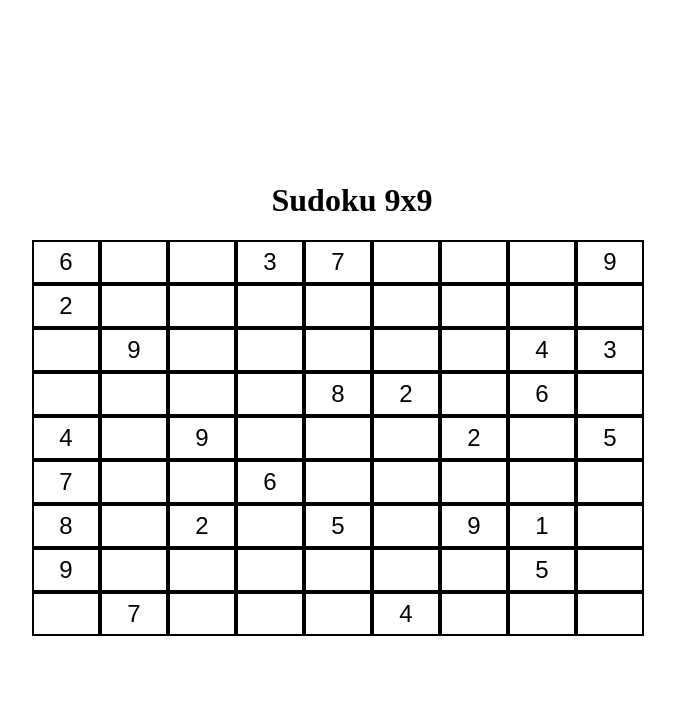
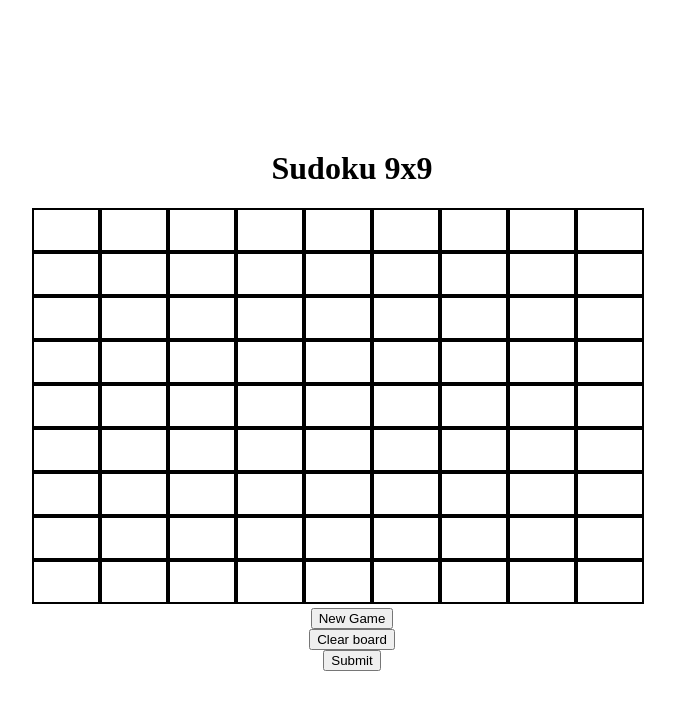
Before and after one commit to ommegamind/Sudoku, a React (Vite) app in the folder client/: page / in a window 1280 px wide. Shown: the top 710 px of the page, without its empty margins (288-963 px from the left). Built offline with nearby package versions, Linux system fonts and the light colour scheme.

Commit message:
initial puzzle board creation and proper user input acceptance established

```diff
--- a/client/src/components/SudokuNine.jsx
+++ b/client/src/components/SudokuNine.jsx
@@ -2,6 +2,13 @@ import { useEffect, useState } from "react";
 import "./styles/SudokuNineStyle.css";
 
 export const SudokuNine = () => {
+  const [boardElement, setBoardElement] = useState(
+    Array.from({ length: 9 }, () => Array(9).fill(0)),
+  );
+  const [displayBoard, setDisplayBoard] = useState(
+    Array.from({ length: 9 }, () => Array(9).fill(0)),
+  );
+
   const shuffle = (arr) => {
     let i = arr.length - 1;
     while (i > 0) {
@@ -65,19 +72,6 @@ export const SudokuNine = () => {
     return true;
   };
 
-  const boardElement = [];
-  const [displayBoard, setDisplayBoard] = useState([]);
-
-  for (let i = 1; i < 10; i++) {
-    const row = [];
-    for (let j = 1; j < 10; j++) {
-      row.push(0);
-    }
-    boardElement.push(row);
-  }
-
-  fillBoard(boardElement);
-
   const countSolutions = (boardCopy) => {
     for (let row = 0; row < 9; row++) {
       for (let col = 0; col < 9; col++) {
@@ -130,22 +124,30 @@ export const SudokuNine = () => {
         board[row][col] = restoreVal;
       }
     }
-
-    setDisplayBoard(board);
-    console.log(board);
   };
 
-  useEffect(() => {
-    createPuzzle(boardElement, 40);
-  }, []);
+  const newGameHandler = () => {
+    const elementCopy = boardElement.map((row) => [...row]);
+    fillBoard(elementCopy);
+    createPuzzle(elementCopy, 40);
+    setBoardElement(elementCopy);
+    setDisplayBoard(elementCopy);
+  };
 
-  const puzzleInputHandle = (e) => {
-    const input = e.target.value;
-    const validateInput = /^[1-9]$/;
-    if (validateInput.test(input)) {
-      return input;
+  const puzzleInputHandle = (e, row, col) => {
+    if (boardElement[row][col] > 0) {
+      return;
     }
-    return 0;
+    const userInput = e.target.value;
+    const validateInput = /^[1-9]?$/;
+    if (validateInput.test(userInput)) {
+      setDisplayBoard((prev) => {
+        const copy = prev.map((row) => [...row]);
+        copy[row][col] = parseInt(userInput);
+        return copy;
+      });
+    }
+    return;
   };
 
   const boardBoxes = displayBoard.map((row, rIndex) =>
@@ -155,19 +157,7 @@ export const SudokuNine = () => {
           key={`${rIndex}${cIndex}`}
           className="box"
           value={`${num > 0 ? num : ""}`}
-          onChange={(e) => {
-            if (num > 0) {
-              return;
-            }
-            const val = puzzleInputHandle(e);
-            if (val != 0) {
-              setDisplayBoard((prev) => {
-                const copy = prev.map((row) => [...row]);
-                copy[rIndex][cIndex] = val;
-                return copy;
-              });
-            }
-          }}
+          onChange={(e) => puzzleInputHandle(e, rIndex, cIndex)}
         />
       );
     }),
@@ -177,6 +167,9 @@ export const SudokuNine = () => {
     <>
       <h1>Sudoku 9x9</h1>
       <div className="playBoard">{boardBoxes}</div>
+      <button onClick={newGameHandler}>New Game</button>
+      <button>Clear board</button>
+      <button>Submit</button>
     </>
   );
 };
```
